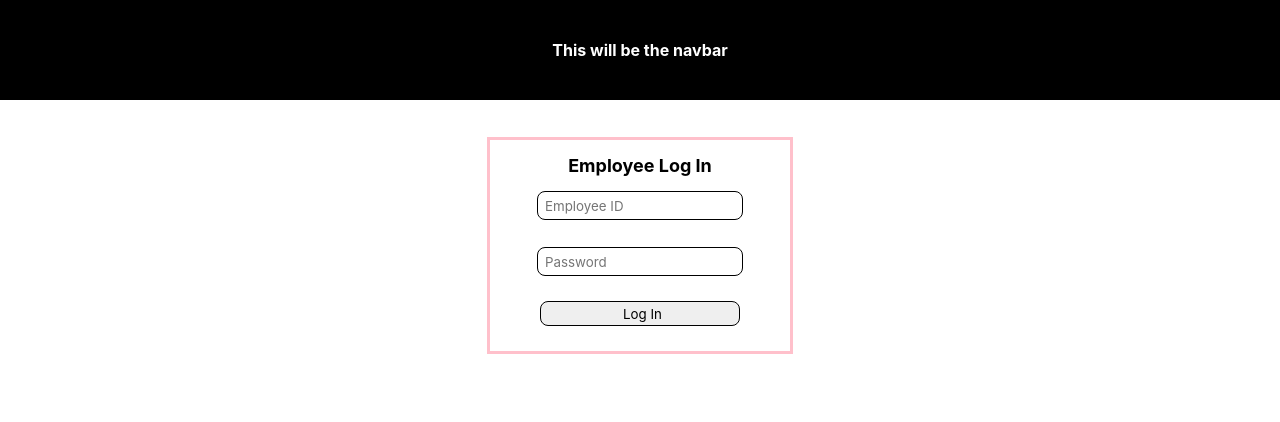
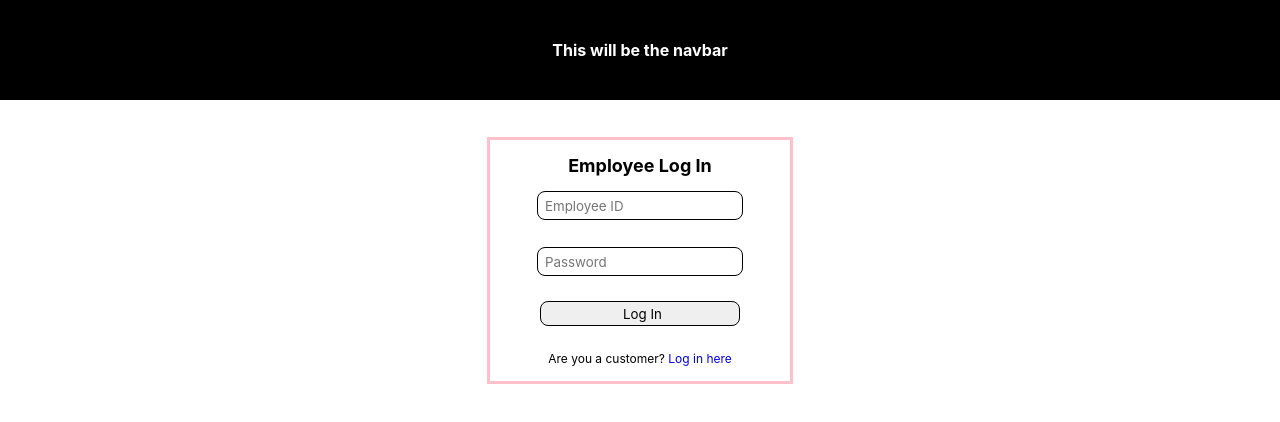
Before and after one commit to petrovskidavid/product-system-project, a React (Create React App) app in the folder client/: page /emp/login in a window 1280 px wide. Shown: the top 422 px of the page. Built offline with nearby package versions, Linux system fonts and the light colour scheme.

Commit message:
Added employee login page, and updated server to account for this

```diff
--- a/client/src/pages/LogIn/LogInForm.js
+++ b/client/src/pages/LogIn/CustomerLogInForm.js
@@ -1,36 +1,29 @@
 import { useState } from "react"
-import { useNavigate, useLocation } from "react-router-dom";
+import { useNavigate } from "react-router-dom";
 import Axios from "axios"
 import { useForm } from 'react-hook-form'
 import { yupResolver } from '@hookform/resolvers/yup'
 import * as yup from 'yup'
 
 
-// Holds validation rules for the log in form inputs
+// Holds validation rules for the log in form inputs for the customer
 const logInValidation = yup.object().shape({
     email: yup.string().email().max(255).required("Please provide your email"),
-    empID: yup.number().min(7).max(7).required("Please provide your employee ID"),
     password: yup.string().required("Please provide your password")
 })
 
 
-export default function LogInForm(props) {
+export default function CustomerLogInForm() {
 
     const nav = useNavigate()                                     //< Used to redirect client
-    const location = useLocation()
-    let type = props.type
     const [emailErr, setEmailErr] = useState(false)               //< Holds a boolean indicating if an email error occured while logging in
-    //const [empIDErr, setEmpIDErr] = useState(false)
     const [verificationErr, setVerificationErr] = useState(false) //< Holds a boolean indicating if a password/email verificaiton error occured while logging in
 
 
-    // Removes all localStorage items connected to user login info
+    // Removes all localStorage items connected to user login info for customer
     localStorage.removeItem("customerName")
     localStorage.removeItem("customerEmail")
 
-
-    if(location.pathname === "/emp/login")
-        type = "employee"
 
     // Uses the above validation rules to handle the forms input and provides parameters to use
     const { register, handleSubmit, formState: { errors } } = useForm({
@@ -43,7 +36,8 @@ export default function LogInForm(props) {
         // Sends post request to the backend to handle the data for log in and awaits a response
         await Axios.post("http://localhost:8800/api/login", {
             email: data.email,
-            password: data.password
+            password: data.password,
+            type: "customer"
 
         }).then((res) => {
             if (res.data.loginVerified) {
@@ -85,15 +79,16 @@ export default function LogInForm(props) {
                 </div>
             <form method="POST" onSubmit={handleSubmit(submitLogIn)}>
                 <div className="form-title">
-                    {type === "employee" ? "Employee" : "Customer"} Log In
+                    Customer Log In
                 </div>
 
                 <div className="form-error">
                     {errors.email?.type === "email" ? "Invalid email" : errors.email?.message}
+
                 </div>
                 <input
-                    {...register(type === "employee" ? "empID" : "email")}
-                    placeholder={type === "employee" ? "Employee ID" : "Email"}
+                    {...register("email")}
+                    placeholder="Email"
                     type="text"
                 />
 
@@ -112,8 +107,6 @@ export default function LogInForm(props) {
                         className="form-btn"
                 />
 
-                {
-                    type !== "employee" &&
                 <div className="redirect-form">
                     <div className="signup-redirect-form">
                         Don't have an account? <a href="/signup">Sign up here</a>
@@ -122,7 +115,6 @@ export default function LogInForm(props) {
                         Are you an employee? <a href="/emp/login">Log in here</a>
                     </div>
                 </div>
-                }
             </form>
         </div>
     )
--- /dev/null
+++ b/client/src/pages/LogIn/EmployeeLogIn.js
@@ -0,0 +1,118 @@
+import { useState } from "react"
+import { useNavigate } from "react-router-dom";
+import Axios from "axios"
+import { useForm } from 'react-hook-form'
+import { yupResolver } from '@hookform/resolvers/yup'
+import * as yup from 'yup'
+
+
+// Holds validation rules for the log in form inputs for the employee
+const logInValidation = yup.object().shape({
+    empID: yup.string().length(7).required("Please provide your employee ID"),
+    password: yup.string().required("Please provide your password")
+})
+
+
+export default function CustomerLogInForm() {
+
+    const nav = useNavigate()                                     //< Used to redirect client
+    const [empIDErr, setEmpIDErr] = useState(false)               //< Holds a boolean indicating if an email error occured while logging in
+    const [verificationErr, setVerificationErr] = useState(false) //< Holds a boolean indicating if a password/empID verificaiton error occured while logging in
+
+
+    // Removes all localStorage items connected to user login info for employee
+    localStorage.removeItem("employeeName")
+    localStorage.removeItem("employeeID")
+
+
+    // Uses the above validation rules to handle the forms input and provides parameters to use
+    const { register, handleSubmit, formState: { errors } } = useForm({
+        resolver: yupResolver(logInValidation)
+    })
+
+    // Runs when the submit button is clicked
+    const submitLogIn = async (data) => {
+
+        // Sends post request to the backend to handle the data for log in and awaits a response
+        await Axios.post("http://localhost:8800/api/login", {
+            empID: data.empID,
+            password: data.password,
+            type: "employee"
+
+        }).then((res) => {
+            if (res.data.loginVerified) {
+
+                // Indicates that there were no errors
+                setVerificationErr(false)
+                setEmpIDErr(false)
+
+                // Adds data to localStorage for later use
+                localStorage.setItem("employeeName", res.data.empName)
+                localStorage.setItem("employeeID", res.data.empID)
+
+                // Redirects client
+                nav("/store")
+
+            } else if (res.data.loginVerified === false) {
+
+                // Indicates that there was a password/empID verification error
+                setVerificationErr(true)
+                setEmpIDErr(false)
+
+            } else if (res.data.employeeExists === false) {
+
+                // Indicates that the empID doesn't exist in our database
+                setVerificationErr(false)
+                setEmpIDErr(true)
+            }
+        })
+    }
+
+
+    return (
+        <div className="form">
+            <div className="form-error">
+                <br />
+                {verificationErr && "The email and password you entered did not match our records"}
+                {empIDErr && "The email you entered is not in our records"}
+                <br />
+                </div>
+            <form method="POST" onSubmit={handleSubmit(submitLogIn)}>
+                <div className="form-title">
+                    Employee Log In
+                </div>
+
+                <div className="form-error">
+                    {errors.empID?.type === "length" ? "The employee ID must be 7 characters" : errors.empID?.message}
+
+                </div>
+                <input
+                    {...register("empID")}
+                    placeholder="Employee ID"
+                    type="text"
+                />
+
+                <div className="form-error">
+                    {errors.password?.type && errors.password?.type === "required" && "Please provide your password"}
+                </div>
+                <input
+                    {...register('password')}
+                    placeholder="Password"
+                    type="password"
+                />
+
+                <input
+                        type="submit"
+                        value="Log In"
+                        className="form-btn"
+                />
+
+                <div className="redirect-form">
+                    <div className="emp-login-redirect-form">
+                        Are you a customer? <a href="/">Log in here</a>
+                    </div>
+                </div>
+            </form>
+        </div>
+    )
+}
--- a/client/src/pages/LogIn/index.js
+++ b/client/src/pages/LogIn/index.js
@@ -1,18 +1,24 @@
 import Navbar from "../../components/Navbar"
-import LogInForm from "./LogInForm"
+import CustomerLogInForm from "./CustomerLogInForm"
+import EmployeeLogInForm from "./EmployeeLogIn"
 import "../../assets/css/FormPages.css"
 
-export default function LogInPage() {
+export default function LogInPage(props) {
 
-    if(localStorage.getItem("user") != null){
-        localStorage.removeItem("user")
-        localStorage.removeItem("customer-name")
+    // Checks if any local storage for the customer or the employee exists and removes it
+    if(localStorage.getItem("customerEmail") != null || localStorage.getItem("employeeID") != null){
+        localStorage.removeItem("customerEmail")
+        localStorage.removeItem("customerName")
+
+        localStorage.removeItem("employeeID")
+        localStorage.removeItem("employeeName")
     }
+
 
     return (
         <div>
             <Navbar />
-            <LogInForm />
+            {props.type === "customer" ? <CustomerLogInForm /> : <EmployeeLogInForm />}
         </div>
     )
 }
```
Also changed, not shown: 1 other file (tests, documents, lock files or other folders). Lines whose indentation alone changed are shown as unchanged.
